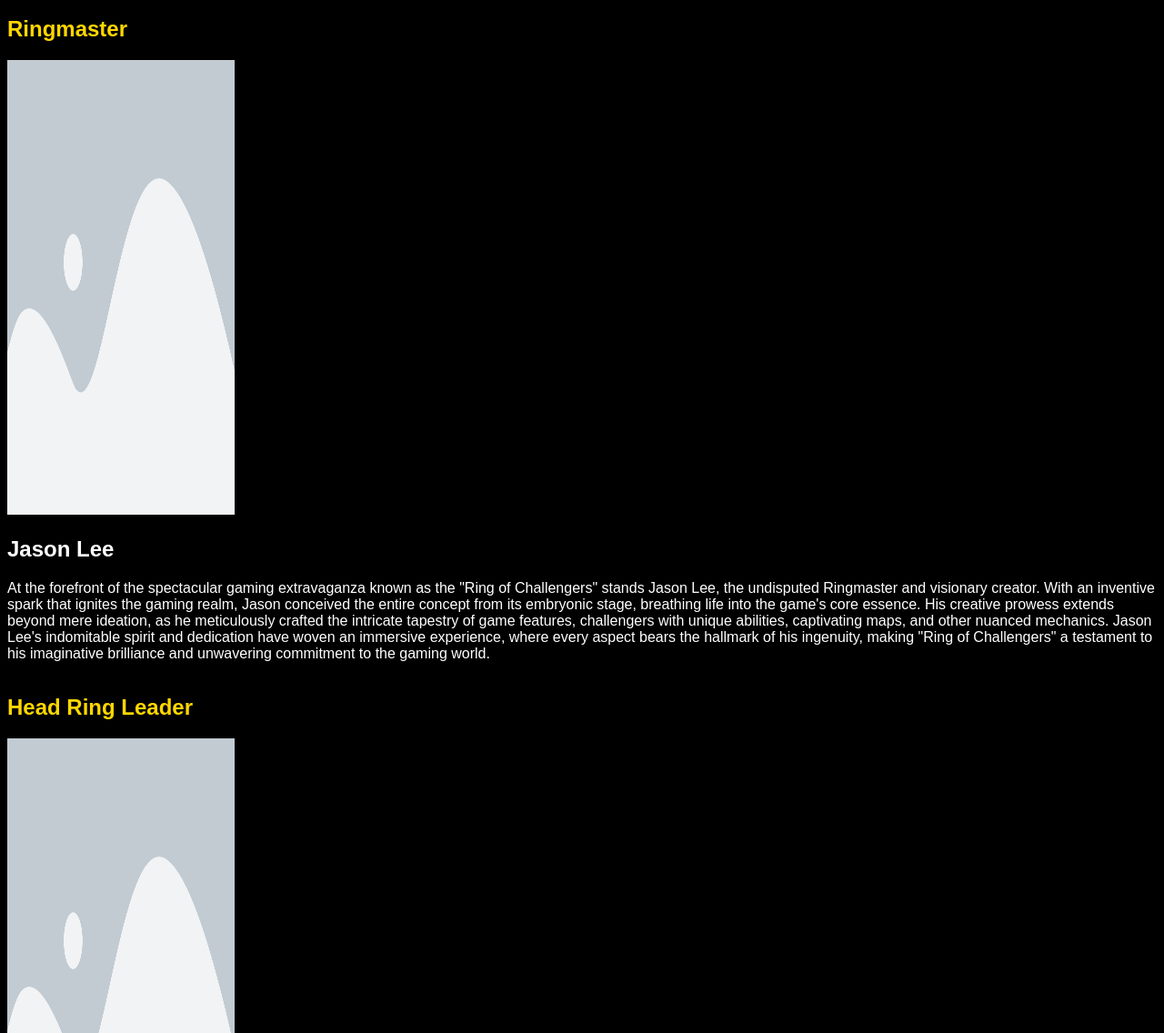
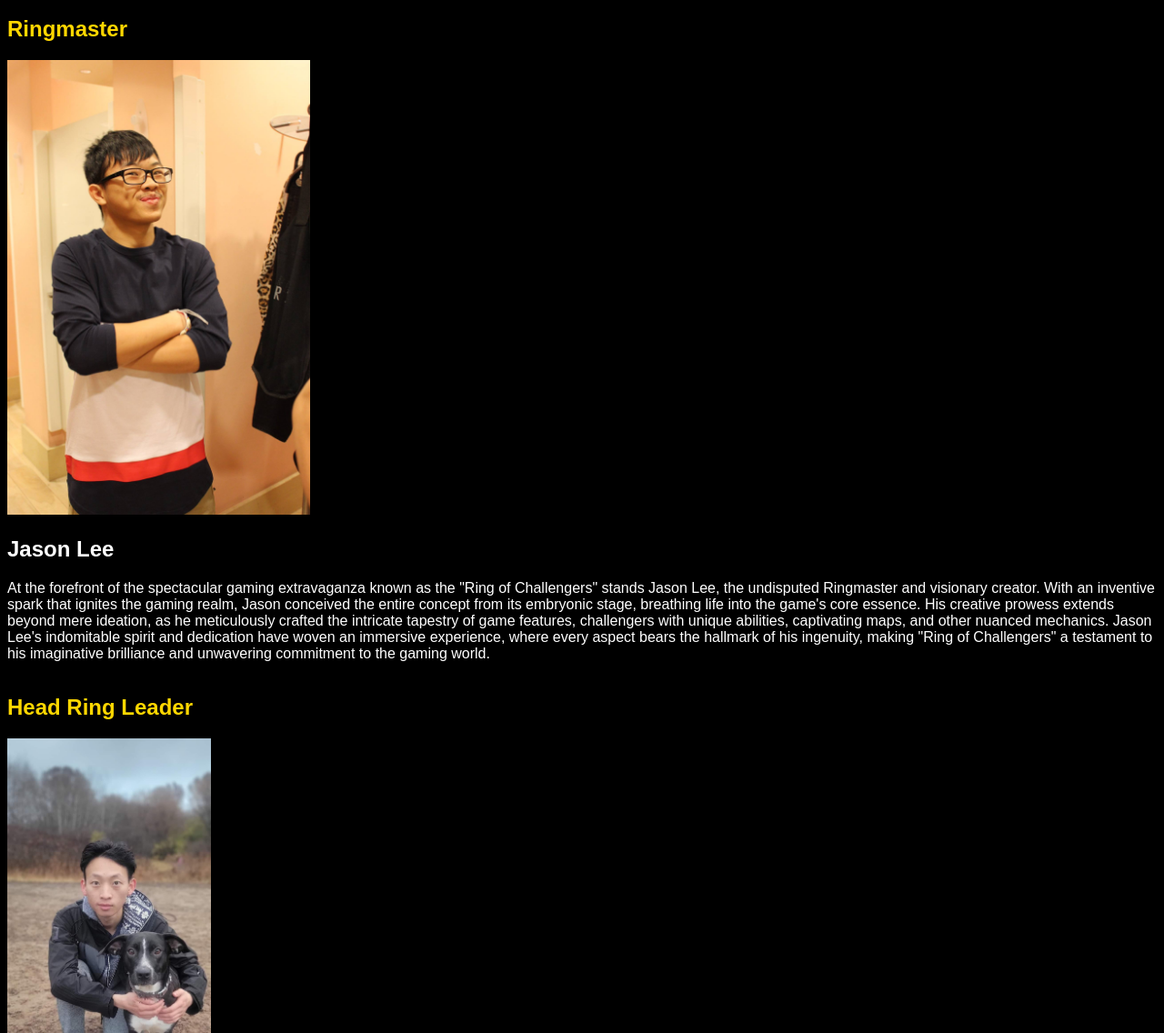
Before and after one commit to DDXP3/RingofChallengers, a plain HTML site: page html/aboutus.html in a window 1280 px wide. Shown: the part 164-1300 px from the top of the page at 91% size. Drawn offline with Linux system fonts and the light colour scheme.

Commit message:
stay commited

```diff
--- a/assets/css/aboutus.css
+++ b/assets/css/aboutus.css
@@ -36,7 +36,6 @@ body {
 }
 
 .ringimg {
-    width: 250px;
     height: 500px;
 }
 
--- a/html/aboutus.html
+++ b/html/aboutus.html
@@ -27,13 +27,13 @@
     <div>
         <h1 class="subtitle">About Us</h1>
         <h2 class="codename">Ringmaster</h2>
-        <img src="../assets/images/image 1.png" alt="img of jason" class="ringimg">
+        <img src="../assets/images/Jason.jpg" alt="img of jason" class="ringimg">
         <div class="info">
         <h2>Jason Lee</h2>
         <p>At the forefront of the spectacular gaming extravaganza known as the "Ring of Challengers" stands Jason Lee, the undisputed Ringmaster and visionary creator. With an inventive spark that ignites the gaming realm, Jason conceived the entire concept from its embryonic stage, breathing life into the game's core essence. His creative prowess extends beyond mere ideation, as he meticulously crafted the intricate tapestry of game features, challengers with unique abilities, captivating maps, and other nuanced mechanics. Jason Lee's indomitable spirit and dedication have woven an immersive experience, where every aspect bears the hallmark of his ingenuity, making "Ring of Challengers" a testament to his imaginative brilliance and unwavering commitment to the gaming world.</p>
         </div>
         <h2 class="codename">Head Ring Leader</h2>
-        <img src="../assets/images/image 1 - Copy.png" alt="img of sichoun" class="ringimg">
+        <img src="../assets/images/Sichoun.jpg" alt="img of sichoun" class="ringimg">
         <div class="info">
         <h2>Sichoun Nplhaib Lee</h2>
         <p>Guiding the grand spectacle of the "Ring of Challenges" with unparalleled expertise and collaborative spirit is Sichoun Nplhaib Lee, the esteemed Head Ring Leader and co-creator. Instrumental in shaping the very foundation of the game, Sichoun Nplhaib Lee played a pivotal role in crystallizing the idea and conceptualizing its essence. Beyond conceptualization, his proficiency in the digital realm became the driving force behind the seamless integration of cutting-edge technology into the gaming experience. Working in tandem with the Ringmaster, he lent his insightful expertise to the meticulous design of game features, challengers with unique abilities, captivating maps, and an array of other intricate mechanics. Sichoun Nplhaib Lee's multifaceted contributions stand as a testament to his dedication to the craft, elevating "Ring of Challenges" to new heights where innovation and digital finesse converge harmoniously.</p>
```
Also changed, not shown: html/news.html (+1 -1 lines), assets/images/Jason.jpg (added), assets/images/Sichoun.jpg (added).
